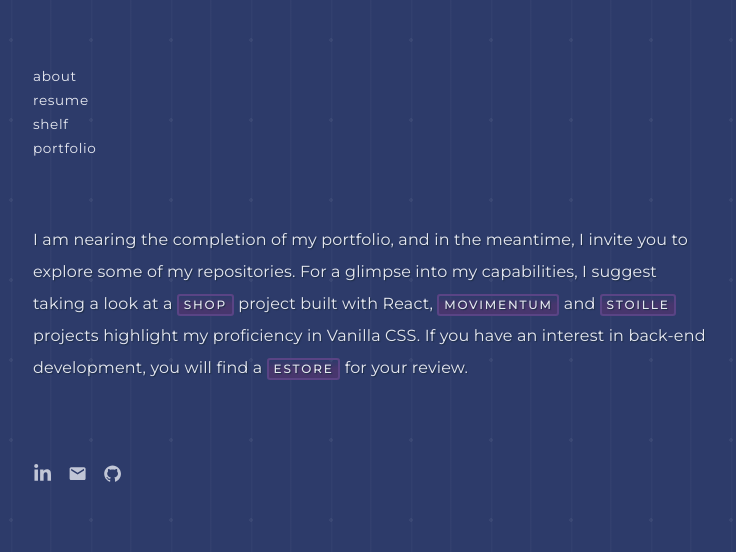
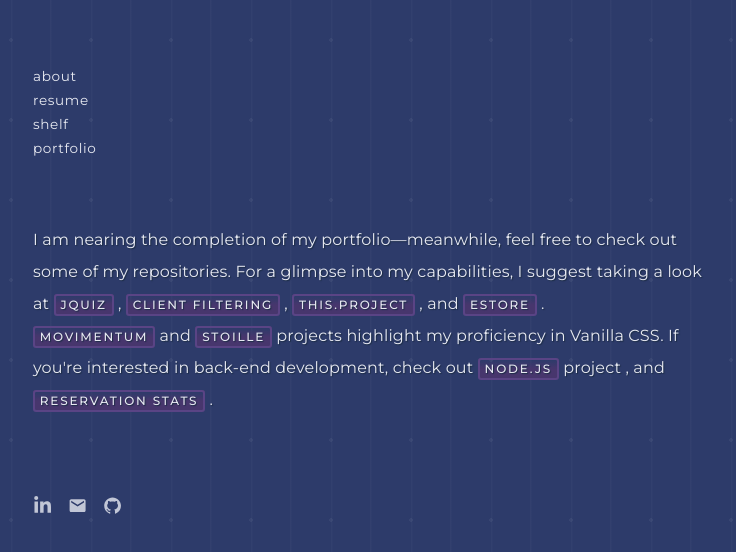
Before and after one commit to jasmingubeljic/jasmingubeljic.github.io, a Next.js app: page /portfolio in a window 1280 px wide. Shown: the top 552 px of the page, without its empty margins (269-1005 px from the left). Built offline with nearby package versions, Linux system fonts and the light colour scheme.

Commit message:
chore: update repos

```diff
--- a/src/app/page.module.css
+++ b/src/app/page.module.css
@@ -11,6 +11,10 @@
   font-weight: 300;
 }
 
+.lowercase {
+  text-transform: lowercase;
+}
+
 .about-me {
   position: relative;
   font-size: 1.1rem;
--- a/src/app/portfolio/page.js
+++ b/src/app/portfolio/page.js
@@ -4,42 +4,40 @@ export default function Portfolio() {
   return (
     <>
       <p>
-        I am nearing the completion of my portfolio, and in the meantime, I
-        invite you to explore some of my repositories. For a glimpse into my
-        capabilities, I suggest taking a look at a{" "}
-        <a
-          href="https://github.com/jasmingubeljic/estore-client"
-          target="_blank"
-          className={styles["repository-link"]}
-        >
-          shop
+        I am nearing the completion of my portfolio—meanwhile, feel free to check out some of my repositories. For a glimpse into my capabilities, I suggest
+        taking a look at{" "}
+        <a href="https://github.com/jasmingubeljic/jQuiz" target="_blank" className={styles["repository-link"]}>
+          jQuiz
         </a>{" "}
-        project built with React,{" "}
-        <a
-          href="https://github.com/jasmingubeljic/movimentum"
-          target="_blank"
-          className={styles["repository-link"]}
-        >
+        ,{" "}
+        <a href="https://github.com/jasmingubeljic/accommodation-filtering" target="_blank" className={styles["repository-link"]}>
+          client filtering
+        </a>{" "}
+        ,{" "}
+        <a href="https://github.com/jasmingubeljic/jasmingubeljic.github.io" target="_blank" className={styles["repository-link"]}>
+          this.project
+        </a>{" "}
+        , and{" "}
+        <a href="https://github.com/jasmingubeljic/estore-client" target="_blank" className={styles["repository-link"]}>
+          eStore
+        </a>{" "}
+        . <br></br>
+        <a href="https://github.com/jasmingubeljic/movimentum" target="_blank" className={styles["repository-link"]}>
           Movimentum
         </a>{" "}
         and{" "}
-        <a
-          href="https://github.com/jasmingubeljic/stoille"
-          target="_blank"
-          className={styles["repository-link"]}
-        >
+        <a href="https://github.com/jasmingubeljic/stoille" target="_blank" className={styles["repository-link"]}>
           Stoille
         </a>{" "}
-        projects highlight my proficiency in Vanilla CSS. If you have an
-        interest in back-end development, you will find a{" "}
-        <a
-          href="https://github.com/jasmingubeljic/estore-server"
-          target="_blank"
-          className={styles["repository-link"]}
-        >
-          eStore
+        projects highlight my proficiency in Vanilla CSS. If you're interested in back-end development, check out{" "}
+        <a href="https://github.com/jasmingubeljic/estore-server" target="_blank" className={styles["repository-link"]}>
+          Node.js
         </a>{" "}
-        for your review.
+        project , and{" "}
+        <a href="https://github.com/jasmingubeljic/reservation-stats" target="_blank" className={styles["repository-link"]}>
+          reservation stats
+        </a>{" "}
+        .
       </p>
     </>
   );
```
